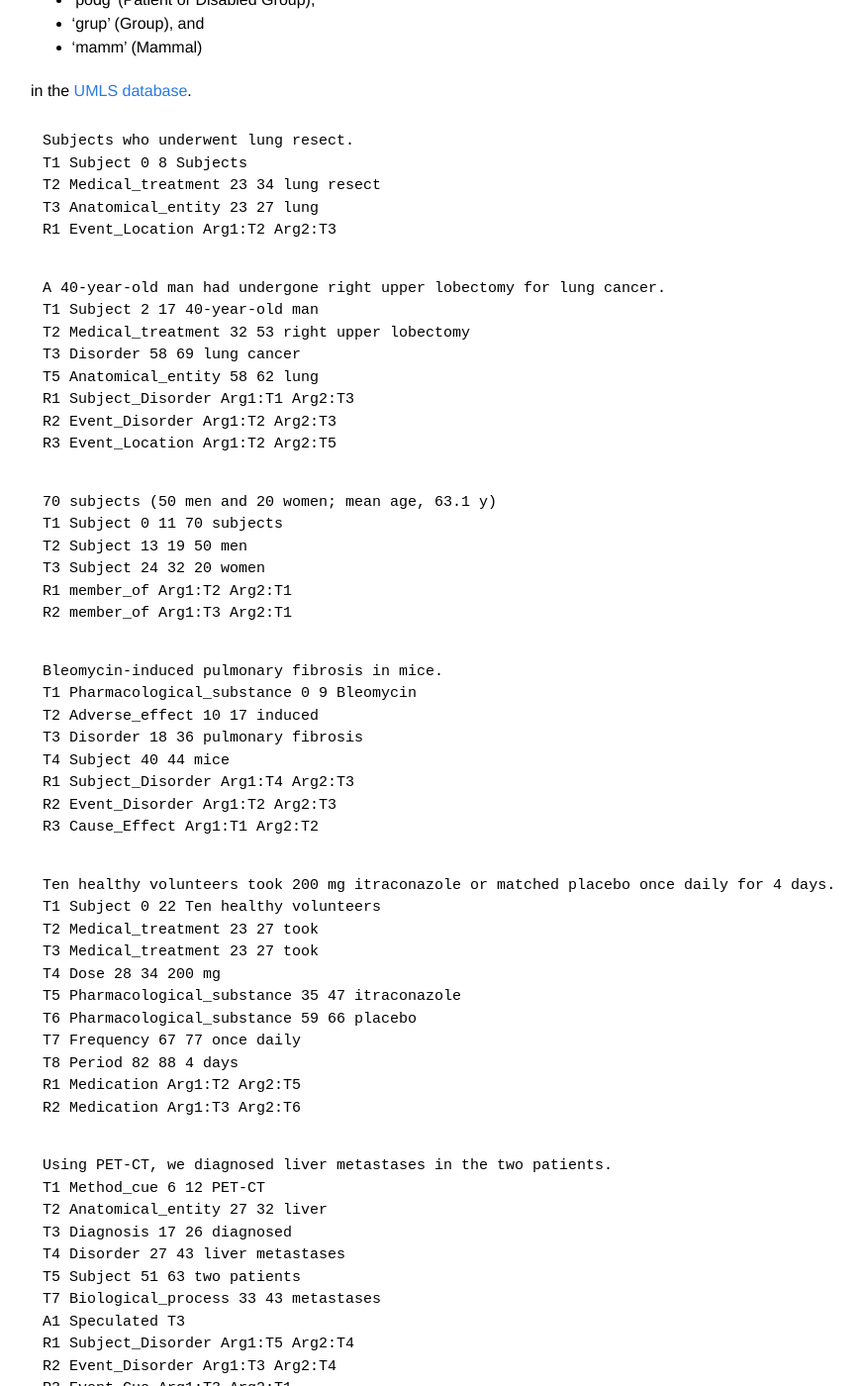
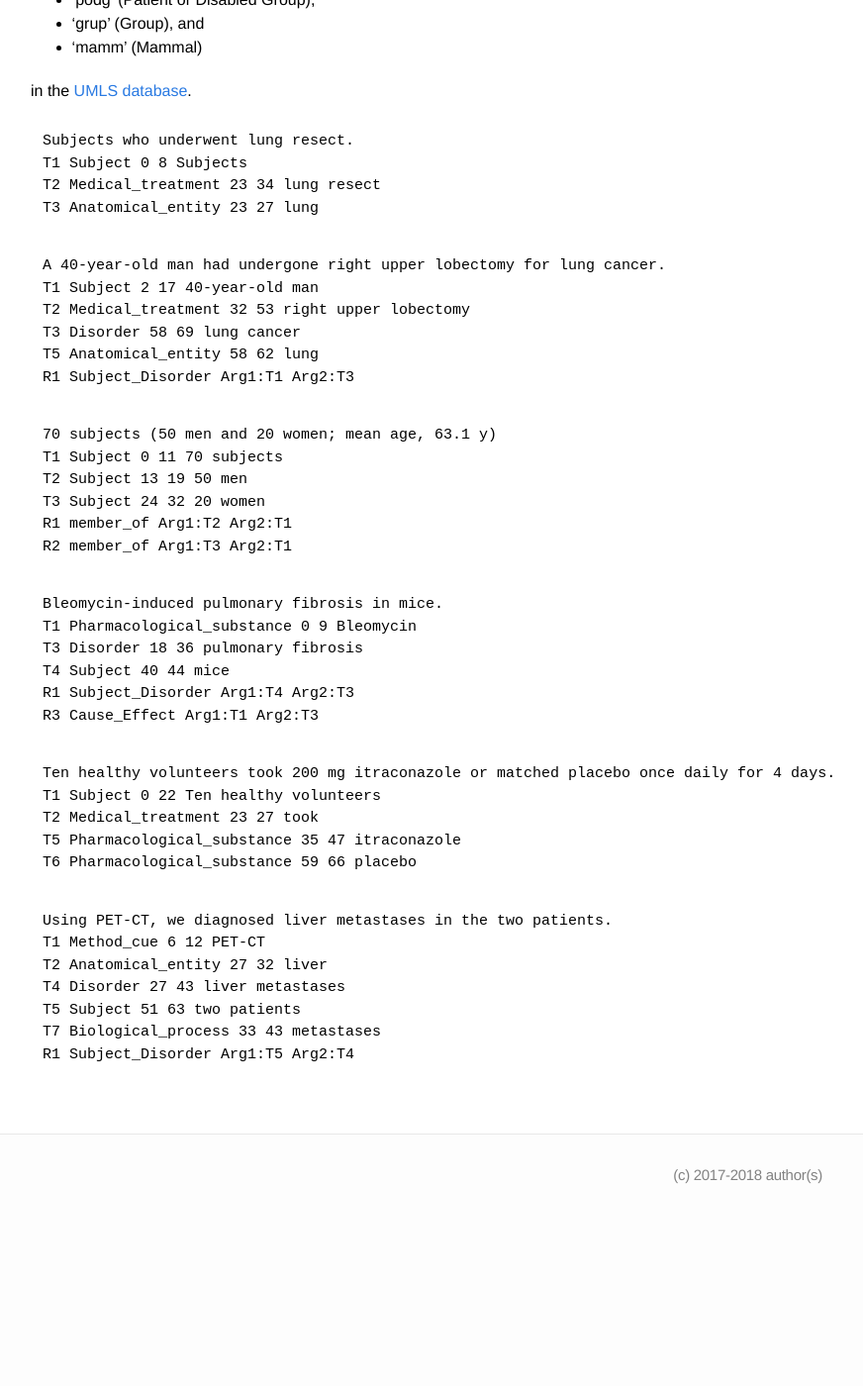
Before and after one commit to ezcatdb/clinicalcorpus-guidelines, a Jekyll site: the page built from _entity/Subject.md, in a window 1280 px wide and 1400 px high, scrolled down 372 px. Shown: the whole window at 99% size, without its empty margins (209-1081 px from the left). Built offline with Jekyll 4.4.1, drawn with Linux system fonts in a browser that asks for light colours; after the commit the page ends 1601 px from its top, so only the background shows below that; some of the changed text lies outside the part shown.

Commit message:
Correction of _entity/Subject.md

```diff
--- a/_entity/Subject.md
+++ b/_entity/Subject.md
@@ -24,7 +24,6 @@ Subjects who underwent lung resect.
 T1 Subject 0 8 Subjects
 T2 Medical_treatment 23 34 lung resect
 T3 Anatomical_entity 23 27 lung
-R1 Event_Location Arg1:T2 Arg2:T3
 ~~~
 ~~~ ann
 A 40-year-old man had undergone right upper lobectomy for lung cancer.
@@ -33,8 +32,6 @@ T2 Medical_treatment 32 53 right upper lobectomy
 T3 Disorder 58 69 lung cancer
 T5 Anatomical_entity 58 62 lung
 R1 Subject_Disorder Arg1:T1 Arg2:T3
-R2 Event_Disorder Arg1:T2 Arg2:T3
-R3 Event_Location Arg1:T2 Arg2:T5
 ~~~
 ~~~ ann
 70 subjects (50 men and 20 women; mean age, 63.1 y)
@@ -47,41 +44,28 @@ R2 member_of Arg1:T3 Arg2:T1
 ~~~ ann
 Bleomycin-induced pulmonary fibrosis in mice.
 T1 Pharmacological_substance 0 9 Bleomycin
-T2 Adverse_effect 10 17 induced
 T3 Disorder 18 36 pulmonary fibrosis
 T4 Subject 40 44 mice
 R1 Subject_Disorder Arg1:T4 Arg2:T3
-R2 Event_Disorder Arg1:T2 Arg2:T3
-R3 Cause_Effect Arg1:T1 Arg2:T2
+R3 Cause_Effect Arg1:T1 Arg2:T3
 ~~~
 
 ~~~ ann
 Ten healthy volunteers took 200 mg itraconazole or matched placebo once daily for 4 days.
 T1 Subject 0 22 Ten healthy volunteers
 T2 Medical_treatment 23 27 took
-T3 Medical_treatment 23 27 took
-T4 Dose 28 34 200 mg
 T5 Pharmacological_substance 35 47 itraconazole
 T6 Pharmacological_substance 59 66 placebo
-T7 Frequency 67 77 once daily
-T8 Period 82 88 4 days
-R1 Medication Arg1:T2 Arg2:T5
-R2 Medication Arg1:T3 Arg2:T6
 ~~~
 
 ~~~ ann
 Using PET-CT, we diagnosed liver metastases in the two patients.
 T1 Method_cue 6 12 PET-CT
 T2 Anatomical_entity 27 32 liver
-T3 Diagnosis 17 26 diagnosed
 T4 Disorder 27 43 liver metastases
 T5 Subject 51 63 two patients
 T7 Biological_process 33 43 metastases
-A1 Speculated T3
 R1 Subject_Disorder Arg1:T5 Arg2:T4
-R2 Event_Disorder Arg1:T3 Arg2:T4
-R3 Event_Cue Arg1:T3 Arg2:T1
-R4 Event_toLoc Arg1:T7 Arg2:T2
 ~~~
 
 
```
